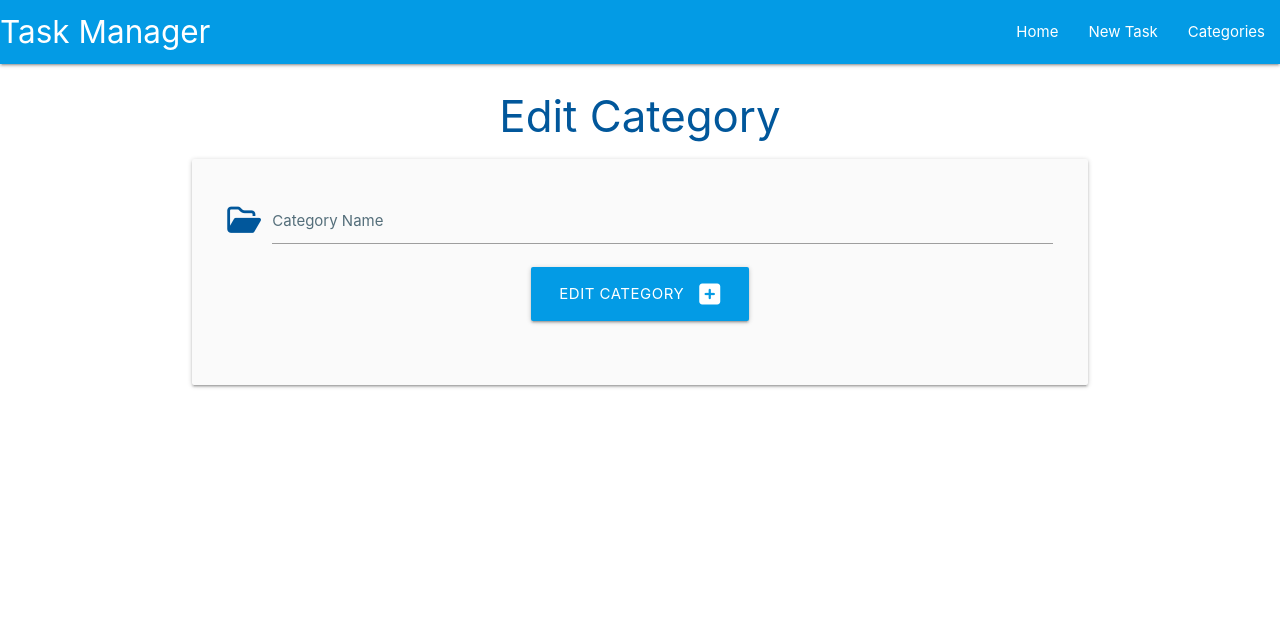
After one commit to Adriele-lima/Flask-SQLalchemy, a Flask app: template taskmanager/templates/edit_category.html in a window 1280 px wide. The commit adds this page. Shown: the top 625 px of the page. Run offline with Flask 3, Linux system fonts and the light colour scheme; the template is opened without the code that fills it, so the values that code supplies are empty; some libraries are stand-ins or nearby versions.

Commit message:
Adding edit function

```diff
--- a/taskmanager/templates/categories.html
+++ b/taskmanager/templates/categories.html
@@ -20,7 +20,7 @@
                 <span class="card-title">{{ category.category_name }}</span>
             </div>
             <div class="card-action">
-                <a href="#" class="btn green accent-4">Edit</a>
+                <a href="{{ url_for('edit_category', category_id=category.id) }}" class="btn green accent-4">Edit</a>
                 <a href="#" class="btn red">Delete</a>
             </div>
         </div>
--- /dev/null
+++ b/taskmanager/templates/edit_category.html
@@ -0,0 +1,26 @@
+{% extends "base.html" %}
+
+{% block content %}
+
+<h3 class="light-blue-text text-darken-4 center-align">Edit Category</h3>
+
+<div class="row card-panel grey lighten-5">
+    <form class="col s12" method="POST" action="{{ url_for('edit_category', category_id=category.id) }}">
+        <!-- category name -->
+        <div class="row">
+            <div class="input-field col s12">
+                <i class="fa-regular fa-folder-open prefix light-blue-text text-darken-4"></i>
+                <input id="categry_name" name="category_name" value="{{ category.category_name }}" minlength="3" maxlength="25" type="text" class="validate" required>
+                <label class="blue-grey-text text-darken-1" for="category_name">Category Name</label>
+            </div>
+        <!-- submit button -->
+        <div class="row">
+            <div class="col s12 center-align">
+                <button type="submit" class="btn-large light-blue darken-1">
+                    Edit Category <i class="fa-solid fa-square-plus right"></i>
+                </button>
+            </div>
+    </form>
+</div>
+
+{% endblock %}
```
Also changed, not shown: taskmanager/routes.py (+9 -0 lines).
